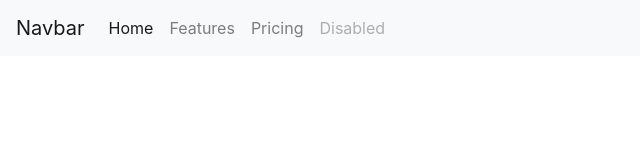
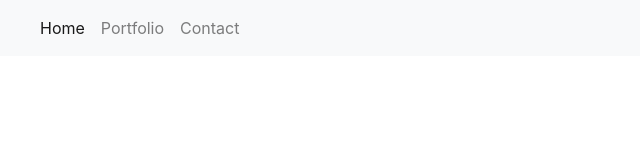
Before and after one commit to AQM28202/Responsive-Portfolio, a plain HTML site: page index.html in a window 1280 px wide. Shown: the whole page, without its empty margins (0-640 px from the left). Drawn offline with nearby package versions, Linux system fonts and the light colour scheme.

Commit message:
<edited nabar text>

```diff
--- a/index.html
+++ b/index.html
@@ -12,7 +12,7 @@
 <body>
     <!--Start Nav Bar -->
         <nav class="navbar navbar-expand-lg navbar-light bg-light">
-                <a class="navbar-brand" href="#">Navbar</a>
+                <a class="navbar-brand" href="#"></a>
                 <button class="navbar-toggler" type="button" data-toggle="collapse" data-target="#navbarNav" aria-controls="navbarNav" aria-expanded="false" aria-label="Toggle navigation">
                   <span class="navbar-toggler-icon"></span>
                 </button>
@@ -22,13 +22,10 @@
                       <a class="nav-link" href="#">Home <span class="sr-only">(current)</span></a>
                     </li>
                     <li class="nav-item">
-                      <a class="nav-link" href="#">Features</a>
+                      <a class="nav-link" href="#">Portfolio</a>
                     </li>
                     <li class="nav-item">
-                      <a class="nav-link" href="#">Pricing</a>
-                    </li>
-                    <li class="nav-item">
-                      <a class="nav-link disabled" href="#">Disabled</a>
+                      <a class="nav-link" href="#">Contact</a>
                     </li>
                   </ul>
                 </div>
```
